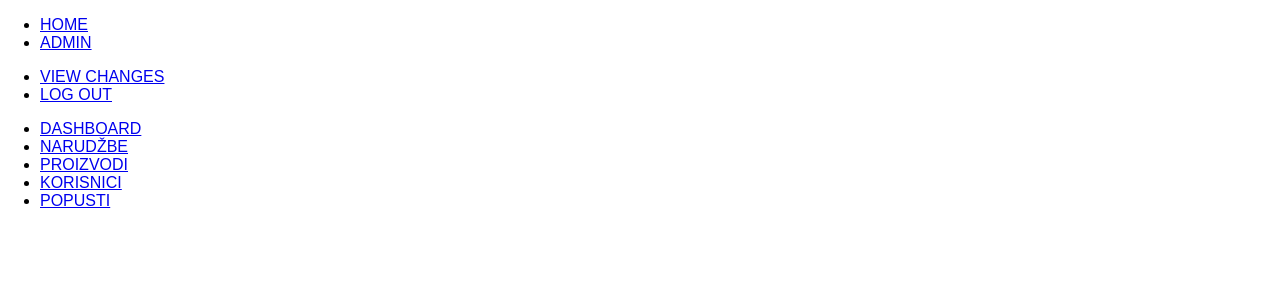
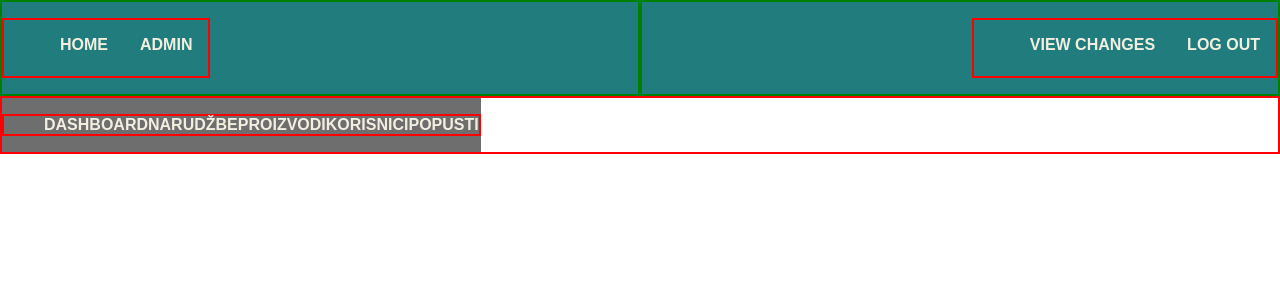
Before and after one commit to isitum01/PROVO, an Angular app in the folder ProvoAng/: page /admin in a window 1280 px wide. Shown: the top 300 px of the page. Built offline with nearby package versions, Linux system fonts and the light colour scheme.

Commit message:
Update styles.css

```diff
--- a/ProvoAng/src/styles.css
+++ b/ProvoAng/src/styles.css
@@ -1,3 +1,59 @@
+html{
+    width: 100%;
+    font-family: Arial, Helvetica, sans-serif;
+}
+body{
+    width: 100%;
+    margin: 0;
+}
+app-navbar{
+    position: fixed;
+    top: 0;
+    left: 0;
+    width: 100%;
+}
+nav{
+    background-color: #217C7E;
+    margin: 0;
+    display: flex;
+    height: 6rem;
+}
+.nav-left{
+    border: 2px solid green;
+    flex-basis: 50%;
+    display: flex;
+    justify-content: flex-start;
+}
+.nav-right{
+    border: 2px solid green;
+    flex-basis: 50%;
+    display: flex;
+    justify-content: flex-end;
+
+}
+ul{
+    border: 2px solid red;
+    display: flex;
+    list-style: none;
+}
+nav ul li{
+    margin: 1rem;
+}
+nav a, .a-side a{
+    color: #F3EFE0;
+    text-decoration: none;
+    font-weight: bold;
+}
+.a-container{
+    margin-top: 6rem;
+    border: 2px solid red;
+    display: flex;
+}
+.a-side{
+    flex-basis: 15%;
+    background-color: rgb(110, 110, 110);
+}
+
 /*.ul-container{
     background-color: rgb(111, 111, 255);
     margin: 0;
@@ -14,14 +70,11 @@ ul li{
     border:auto 2rem;
 }*/
 
-html{
-    width: 100%;
-    font-family: Arial, Helvetica, sans-serif;
-}
-body{
-    width: 100%;
-    margin: 0;
-}/*
+
+
+
+
+/*
 a{
     /* text-decoration: none;
     color: white;
```
